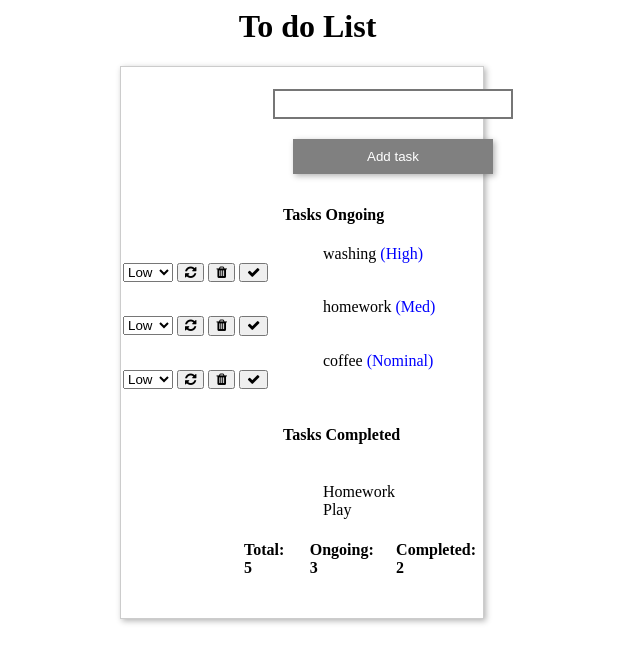
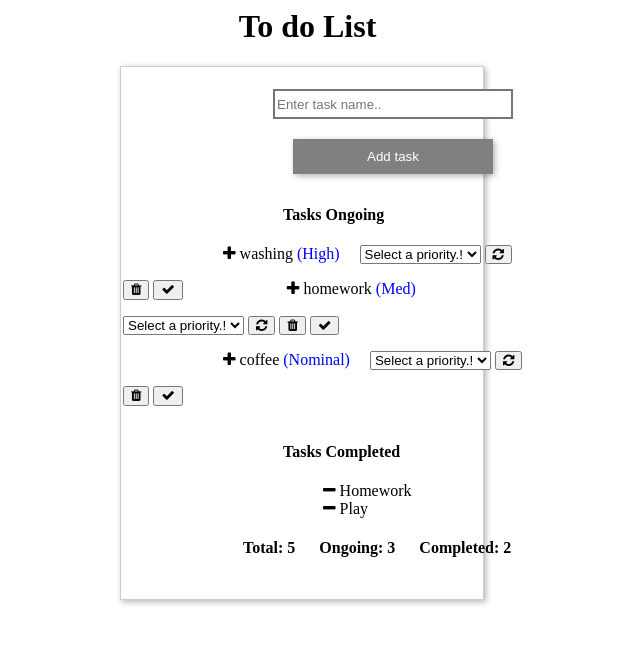
Before and after one commit to Chetanr/todo, a PHP site: page /todo/ in a window 1280 px wide. Shown: the top 663 px of the page, without its empty margins (338-978 px from the left). Run offline with PHP 8.4, Linux system fonts and the light colour scheme; data comes from the database, SQL or seed files in the repository; both versions use the stored data as it was after the commit.

Commit message:
final code changes

```diff
--- a/assets/css/index.css
+++ b/assets/css/index.css
@@ -4,6 +4,10 @@ h1 {
 
 h4 {
   margin-left: 40%;
+}
+
+.count {
+  margin-left: 20px;
 }
 
 .card {
@@ -46,12 +50,15 @@ h4 {
 }
 
 .label {
+  margin-left: 100px;
+}
+
+.label2 {
   margin-left: 200px;
 }
 
 .content-div {
   display: inline-block;
-  margin-right: 5px;
 }
 
 .total-content1 {
--- a/db/SQLiteDelete.php
+++ b/db/SQLiteDelete.php
@@ -18,7 +18,6 @@ class SQLiteDelete {
         function to perform the task deletion from the table
     */
     public function deleteTask($task) {
-        // SQL statement to get all tasks
         $sql = "DELETE FROM tasks where task_name = :task";
 
         $stmt = $this->pdo->prepare($sql);
--- a/db/SQLiteSelect.php
+++ b/db/SQLiteSelect.php
@@ -17,7 +17,7 @@ class SQLiteSelect {
         get all the tasks from the database
     */
     public function getTasks() {
-        $sql = "SELECT * FROM tasks ORDER BY task_priority asc";
+        $sql = "SELECT * FROM tasks ORDER BY task_priority";
 
         $stmt = $this->pdo->prepare($sql);
         $stmt->execute();
--- a/index.php
+++ b/index.php
@@ -22,7 +22,7 @@ $tasks = $select->getTasks();
         <article class = "card">
             <div class="text">
                 <form action="addTask.php" method="post">
-                    <input type = "text" name="task" id = "task" maxlength="30" class = "task"/>
+                    <input required type = "text" placeholder="Enter task name.." name="task" id = "task" maxlength="30" class = "task"/>
                     <br/>
                     <input type="submit" class = "button" value = "Add task" />
                 </form>
@@ -36,6 +36,7 @@ $tasks = $select->getTasks();
                 ?>
                 <div class="content-div">
                     <label class="label">
+                    <i class="fa fa-plus"></i>
                         <?php echo $tasks[$index]['task_name'];?>
                     </label>
                     <label class="label-priority">
@@ -46,7 +47,8 @@ $tasks = $select->getTasks();
                 <div class="content-div2">
                 <form action="updatePriority.php" method="post">
                 <select name="priority" id="priority">
-                        <option value="Low">Low</option>
+                        <option value="" disabled selected>Select a priority.!</option>
+                        <option value="Nominal">Nominal</option>
                         <option value="Med">Med</option>
                         <option value="High">High</option>
                     </select>
@@ -93,9 +95,9 @@ $tasks = $select->getTasks();
                         if ($tasks[$index]['task_status'] == 'Completed'){
                             $completedCount++;
                 ?>
-                <br/>
                 <div class="content-div">
-                    <label class="label">
+                    <label class="label2">
+                    <i class="fa fa-minus"></i>
                         <?php echo $tasks[$index]['task_name'];?>
                     </label>
                 </div>
@@ -105,13 +107,13 @@ $tasks = $select->getTasks();
             }?>
             <br/>
             <div class="total-content1">
-                <h4>Total: <?php echo $inProgressCount + $completedCount ?></h4>
+                <h4 class = "count">Total: <?php echo $inProgressCount + $completedCount ?></h4>
             </div>
             <div class="total-content2">
-                <h4>Ongoing: <?php echo $inProgressCount ?></h4>
+                <h4 class = "count">Ongoing: <?php echo $inProgressCount ?></h4>
             </div>
             <div class="total-content3">
-                <h4>Completed: <?php echo $completedCount ?></h4>
+                <h4 class = "count">Completed: <?php echo $completedCount ?></h4>
             </div>
 
             </div>
```
Also changed, not shown: db/phpsqlite.db.
